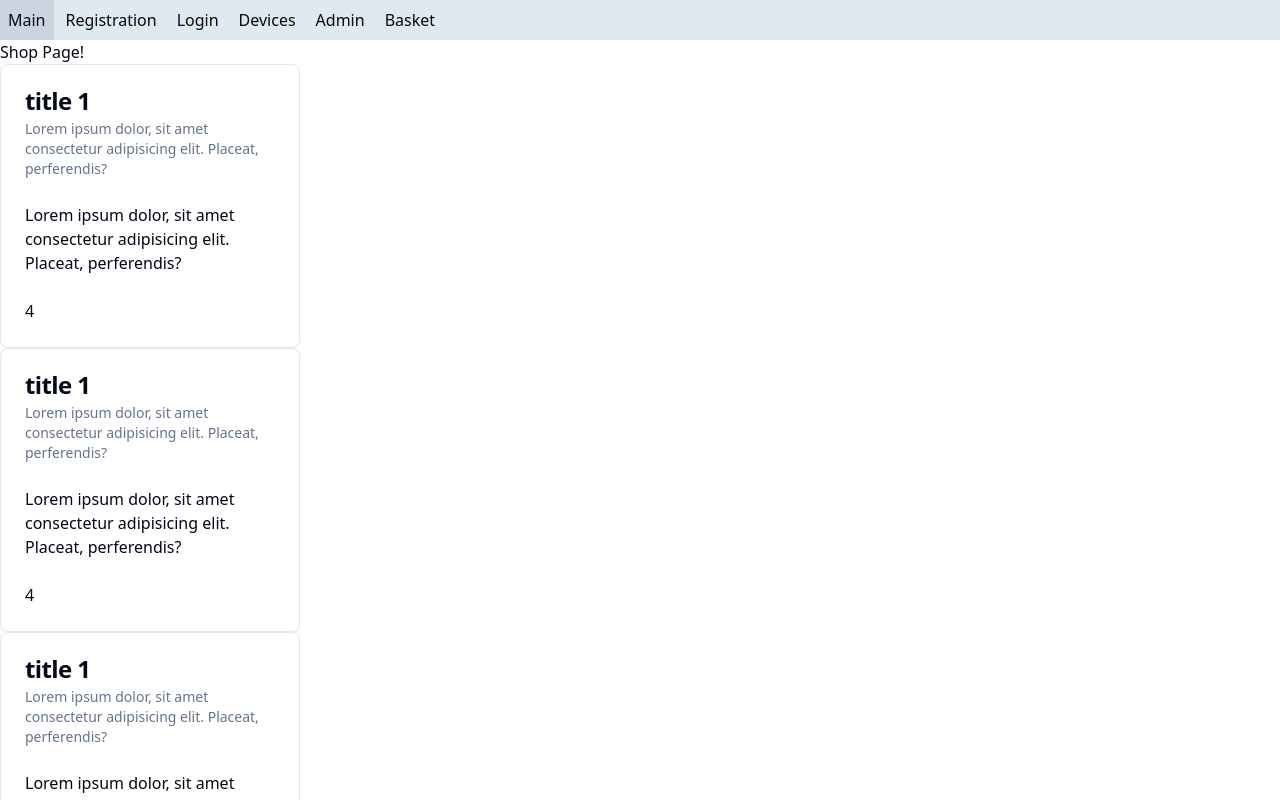
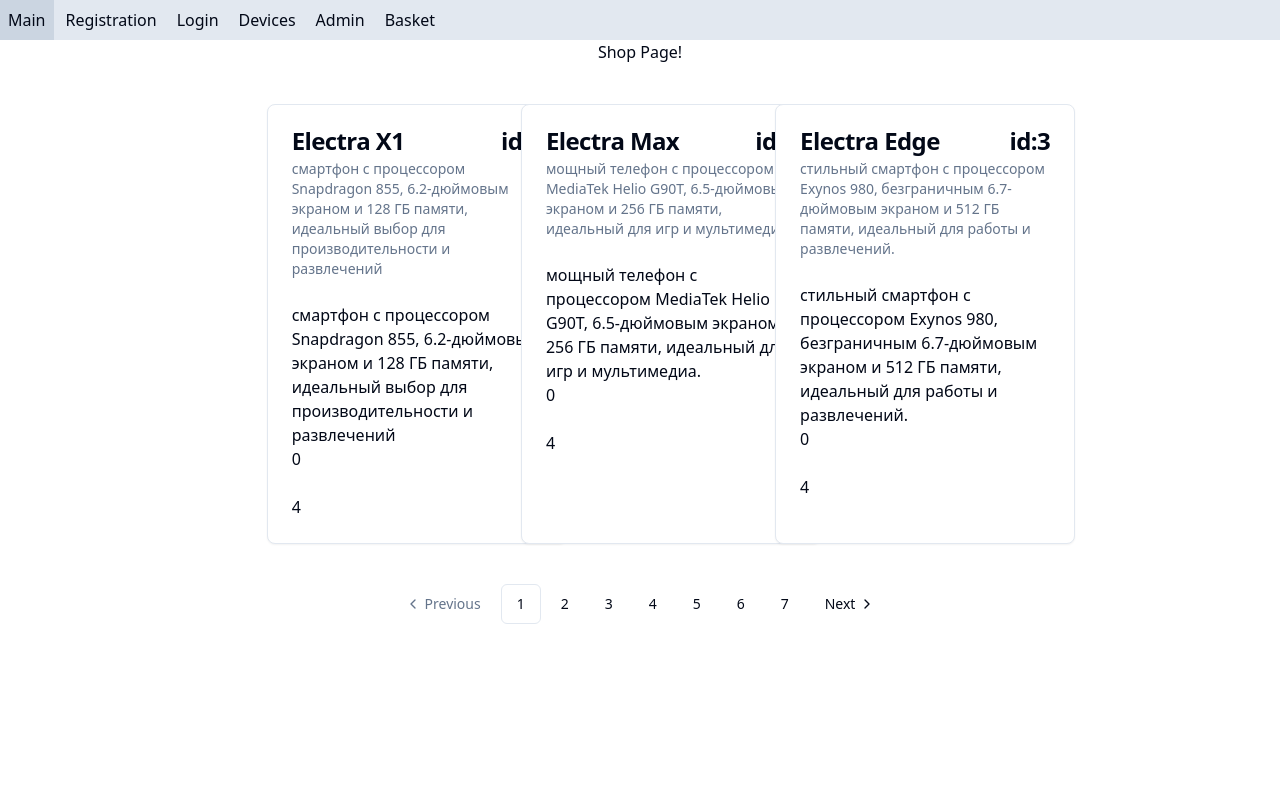
Before and after one commit to twilzz/pern_project, a React (Vite) app in the folder client/: page / in a window 1280 px wide. Shown: the top 800 px of the page. Built offline with nearby package versions, Linux system fonts and the light colour scheme.

Commit message:
add pagination, small refactoring

```diff
--- /dev/null
+++ b/client/src/components/ui/pagination.tsx
@@ -0,0 +1,118 @@
+import { ChevronLeft, ChevronRight, MoreHorizontal } from 'lucide-react'
+import * as React from 'react'
+
+import { ButtonProps, buttonVariants } from '@/components/ui/button'
+import { cn } from '@/lib/utils'
+
+const Pagination = ({ className, ...props }: React.ComponentProps<'nav'>) => (
+  <nav
+    role="navigation"
+    aria-label="pagination"
+    className={cn('mx-auto flex w-full justify-center', className)}
+    {...props}
+  />
+)
+Pagination.displayName = 'Pagination'
+
+const PaginationContent = React.forwardRef<
+  HTMLUListElement,
+  React.ComponentProps<'ul'>
+>(({ className, ...props }, ref) => (
+  <ul
+    ref={ref}
+    className={cn('flex flex-row items-center gap-1', className)}
+    {...props}
+  />
+))
+PaginationContent.displayName = 'PaginationContent'
+
+const PaginationItem = React.forwardRef<
+  HTMLLIElement,
+  React.ComponentProps<'li'>
+>(({ className, ...props }, ref) => (
+  <li ref={ref} className={cn('', className)} {...props} />
+))
+PaginationItem.displayName = 'PaginationItem'
+
+type PaginationLinkProps = {
+  isActive?: boolean
+} & Pick<ButtonProps, 'size'> &
+  React.ComponentProps<'a'>
+
+const PaginationLink = ({
+  className,
+  isActive,
+  size = 'icon',
+  ...props
+}: PaginationLinkProps) => (
+  <a
+    aria-current={isActive ? 'page' : undefined}
+    className={cn(
+      'cursor-pointer',
+      buttonVariants({
+        variant: isActive ? 'outline' : 'ghost',
+        size,
+      }),
+      className
+    )}
+    {...props}
+  />
+)
+PaginationLink.displayName = 'PaginationLink'
+
+const PaginationPrevious = ({
+  className,
+  ...props
+}: React.ComponentProps<typeof PaginationLink>) => (
+  <PaginationLink
+    aria-label="Go to previous page"
+    size="default"
+    className={cn('gap-1 pl-2.5', className)}
+    {...props}
+  >
+    <ChevronLeft className="h-4 w-4" />
+    <span>Previous</span>
+  </PaginationLink>
+)
+PaginationPrevious.displayName = 'PaginationPrevious'
+
+const PaginationNext = ({
+  className,
+  ...props
+}: React.ComponentProps<typeof PaginationLink>) => (
+  <PaginationLink
+    aria-label="Go to next page"
+    size="default"
+    className={cn('gap-1 pr-2.5', className)}
+    {...props}
+  >
+    <span>Next</span>
+    <ChevronRight className="h-4 w-4" />
+  </PaginationLink>
+)
+PaginationNext.displayName = 'PaginationNext'
+
+const PaginationEllipsis = ({
+  className,
+  ...props
+}: React.ComponentProps<'span'>) => (
+  <span
+    aria-hidden
+    className={cn('flex h-9 w-9 items-center justify-center', className)}
+    {...props}
+  >
+    <MoreHorizontal className="h-4 w-4" />
+    <span className="sr-only">More pages</span>
+  </span>
+)
+PaginationEllipsis.displayName = 'PaginationEllipsis'
+
+export {
+  Pagination,
+  PaginationContent,
+  PaginationEllipsis,
+  PaginationItem,
+  PaginationLink,
+  PaginationNext,
+  PaginationPrevious,
+}
--- a/client/src/pages/ShopPage.tsx
+++ b/client/src/pages/ShopPage.tsx
@@ -6,74 +6,109 @@ import {
   CardHeader,
   CardTitle,
 } from '@/components/ui/card'
-import { ReactNode } from 'react'
-
-const products = [
-  {
-    id: 1,
-    title: 'title 1',
-    description:
-      'Lorem ipsum dolor, sit amet consectetur adipisicing elit. Placeat, perferendis?',
-    rating: 4,
-  },
-  {
-    id: 1,
-    title: 'title 1',
-    description:
-      'Lorem ipsum dolor, sit amet consectetur adipisicing elit. Placeat, perferendis?',
-    rating: 4,
-  },
-  {
-    id: 1,
-    title: 'title 1',
-    description:
-      'Lorem ipsum dolor, sit amet consectetur adipisicing elit. Placeat, perferendis?',
-    rating: 4,
-  },
-  {
-    id: 1,
-    title: 'title 1',
-    description:
-      'Lorem ipsum dolor, sit amet consectetur adipisicing elit. Placeat, perferendis?',
-    rating: 3,
-  },
-]
+import {
+  Pagination,
+  PaginationContent,
+  PaginationItem,
+  PaginationLink,
+  PaginationNext,
+  PaginationPrevious,
+} from '@/components/ui/pagination'
+import { cn } from '@/lib/utils'
+import { phones } from '@/utils/dataSounce'
+import { ReactNode, useState } from 'react'
 
 export const ShopPage = () => {
+  const [page, setPage] = useState(0)
+  const pageSize = 3
+  const totalPages = Math.round(phones.length / pageSize)
+
   return (
-    <div>
+    <div className="flex flex-col items-center gap-10">
       <h1>Shop Page!</h1>
-      <div>
-        {products.map(({ id, title, description, rating }) => (
+      <div className="grid grid-cols-3 gap-4 w-7/12">
+        {phones
+          .slice(page * pageSize, page * pageSize + pageSize)
+          .map(({ id, model, description, rating, price }) => (
             <ShopCard
               key={id}
-            title={title}
+              id={id}
+              title={model}
               description={description}
               content={description}
               footer={rating}
+              price={price}
             />
           ))}
       </div>
+      <Pagination>
+        <PaginationContent>
+          <PaginationItem>
+            <PaginationPrevious
+              className={cn(
+                page === 0 && 'pointer-events-none text-muted-foreground'
+              )}
+              onClick={() => setPage((prev) => prev - 1)}
+            />
+          </PaginationItem>
+          {Array.from({ length: totalPages }, (_, i) => i + 1).map(
+            (pageNum, index) => {
+              return (
+                <PaginationItem>
+                  <PaginationLink
+                    isActive={page === index}
+                    onClick={() => setPage(index)}
+                  >
+                    {pageNum}
+                  </PaginationLink>
+                </PaginationItem>
+              )
+            }
+          )}
+          <PaginationItem>
+            <PaginationNext
+              className={cn(
+                page === totalPages - 1 &&
+                  'pointer-events-none text-muted-foreground'
+              )}
+              onClick={() => setPage((prev) => prev + 1)}
+            />
+          </PaginationItem>
+        </PaginationContent>
+      </Pagination>
     </div>
   )
 }
 
 interface ShopCardProps {
+  id: number
   title: string
   description: string
   content: string
   footer: ReactNode | string
+  price: number
 }
 
-const ShopCard = ({ title, description, content, footer }: ShopCardProps) => {
+const ShopCard = ({
+  id,
+  title,
+  description,
+  content,
+  footer,
+  price,
+}: ShopCardProps) => {
   return (
     <Card className="w-[300px]">
       <CardHeader>
-        <CardTitle>{title}</CardTitle>
+        <CardTitle className="flex justify-between">
+          {title}
+          <div>id:{id}</div>
+        </CardTitle>
         <CardDescription>{description}</CardDescription>
       </CardHeader>
       <CardContent>
         <p>{content}</p>
+        <p>{price}</p>
       </CardContent>
       <CardFooter>
         <p>{footer}</p>
--- a/client/src/utils/constants.ts
+++ b/client/src/utils/constants.ts
@@ -5,4 +5,6 @@ export const ROUTES = {
   SHOP: '/',
   DEVICE: '/device',
   BASKET: '/basket',
+  ADD_DEVICE: '/device/add',
+  MANAGE_DEVICE: '/device/manage',
 }
--- /dev/null
+++ b/client/src/utils/dataSounce.ts
@@ -0,0 +1,174 @@
+export const phones = [
+  {
+    id: 1,
+    brand: 'Electra',
+    model: 'Electra X1',
+    description:
+      'смартфон с процессором Snapdragon 855, 6.2-дюймовым экраном и 128 ГБ памяти, идеальный выбор для производительности и развлечений',
+    price: 0,
+    rating: 4,
+  },
+  {
+    id: 2,
+    brand: 'Electra',
+    model: 'Electra Max',
+    description:
+      'мощный телефон с процессором MediaTek Helio G90T, 6.5-дюймовым экраном и 256 ГБ памяти, идеальный для игр и мультимедиа.',
+    price: 0,
+    rating: 4,
+  },
+  {
+    id: 3,
+    brand: 'Electra',
+    model: 'Electra Edge',
+    description:
+      'стильный смартфон с процессором Exynos 980, безграничным 6.7-дюймовым экраном и 512 ГБ памяти, идеальный для работы и развлечений.',
+    price: 0,
+    rating: 4,
+  },
+  {
+    id: 4,
+    brand: 'Electra',
+    model: 'Electra Fusion',
+    description:
+      'инновационный телефон с процессором Kirin 990, 6.4-дюймовым экраном и 128 ГБ памяти, сочетает в себе элегантность и производительность.',
+    price: 0,
+    rating: 4,
+  },
+  {
+    id: 5,
+    brand: 'Voltex',
+    model: 'Voltex Vibe',
+    description:
+      'Мощный смартфон с процессором Snapdragon 865, 6,5-дюймовым экраном и 128 ГБ памяти для быстрой работы и хранения данных.',
+    price: 0,
+    rating: 4,
+  },
+  {
+    id: 6,
+    brand: 'Voltex',
+    model: 'Voltex Pro',
+    description:
+      'Производительный аппарат с чипсетом MediaTek Dimensity 1200, 6,7-дюймовым дисплеем и 256 ГБ встроенной памяти для удовлетворения всех потребностей.',
+    price: 0,
+    rating: 4,
+  },
+  {
+    id: 7,
+    brand: 'Voltex',
+    model: 'Voltex Spark',
+    description:
+      'Элегантный гаджет с процессором Exynos 2100, 6,4-дюймовым экраном и 512 ГБ памяти для комфортного использования и хранения мультимедийных файлов.',
+    price: 0,
+    rating: 4,
+  },
+  {
+    id: 8,
+    brand: 'Voltex',
+    model: 'Voltex Elite',
+    description:
+      'Стильный телефон с чипом Kirin 9000, 6,2-дюймовым дисплеем и 64 ГБ внутренней памяти для удобной навигации и хранения личных данных.',
+    price: 0,
+    rating: 4,
+  },
+  {
+    id: 9,
+    brand: 'Lumix',
+    model: 'Lumix Elegance',
+    description:
+      'Snapdragon 765, 6.3-дюймовый дисплей, 128 ГБ памяти, 2021 год. Элегантный телефон с мощным процессором для плавной работы и достаточным объемом памяти для всех ваших потребностей.',
+    price: 0,
+    rating: 4,
+  },
+  {
+    id: 10,
+    brand: 'Lumix',
+    model: 'Lumix Infinity',
+    description:
+      'MediaTek Helio G95, 6.7-дюймовый экран, 256 ГБ памяти, 2022 год. Телефон с экраном Infinity с высокопроизводительным процессором и большим объемом памяти для любителей мультимедиа.',
+    price: 0,
+    rating: 4,
+  },
+  {
+    id: 11,
+    brand: 'Lumix',
+    model: 'Lumix Blaze',
+    description:
+      'Exynos 980, 6.5-дюймовый дисплей, 64 ГБ памяти, 2020 год. Blaze предлагает баланс между производительностью и доступностью с приличным процессором и достаточным объемом хранения.',
+    price: 0,
+    rating: 4,
+  },
+  {
+    id: 12,
+    brand: 'Lumix',
+    model: 'Lumix Nova',
+    description:
+      'Kirin 820, 6.4-дюймовый экран, 512 ГБ памяти, 2021 год. Nova сочетает в себе мощную производительность с достаточным объемом памяти для бесперебойного мультитаскинга и хранения данных.',
+    price: 0,
+    rating: 4,
+  },
+  {
+    id: 13,
+    brand: 'Zenith',
+    model: 'Zenith ZenPhone',
+    description: '',
+    price: 0,
+    rating: 4,
+  },
+  {
+    id: 14,
+    brand: 'Zenith',
+    model: 'Zenith Ultra',
+    description: '',
+    price: 0,
+    rating: 4,
+  },
+  {
+    id: 15,
+    brand: 'Zenith',
+    model: 'Zenith Horizon',
+    description: '',
+    price: 0,
+    rating: 4,
+  },
+  {
+    id: 16,
+    brand: 'Zenith',
+    model: 'Zenith Fusion',
+    description: '',
+    price: 0,
+    rating: 4,
+  },
+  {
+    id: 17,
+    brand: 'Electrona',
+    model: 'Electrona Spark, description: "", price: 0',
+    description: '',
+    price: 0,
+    rating: 4,
+  },
+  {
+    id: 18,
+    brand: 'Electrona',
+    model: 'Electrona Wave',
+    description: '',
+    price: 0,
+    rating: 4,
+  },
+  {
+    id: 19,
+    brand: 'Electrona',
+    model: 'Electrona Pulse',
+    description: '',
+    price: 0,
+    rating: 4,
+  },
+  {
+    id: 20,
+    brand: 'Electrona',
+    model: 'Electrona Nova',
+    description: '',
+    price: 0,
+    rating: 4,
+  },
+]
--- a/client/src/utils/routes.ts
+++ b/client/src/utils/routes.ts
@@ -15,3 +15,8 @@ export const publicRoutes = [
   { path: ROUTES.LOGIN, Component: AuthPage, name: 'Login' },
   { path: ROUTES.DEVICE + '/:id', Component: AdminPage, name: 'Devices' },
 ]
+
+export const editorRoutes = [
+  { path: ROUTES.ADD_DEVICE, Component: ShopPage, name: 'Main' },
+  { path: ROUTES.MANAGE_DEVICE, Component: AdminPage, name: 'Devices' },
+]
```
Lines whose indentation alone changed are shown as unchanged.
